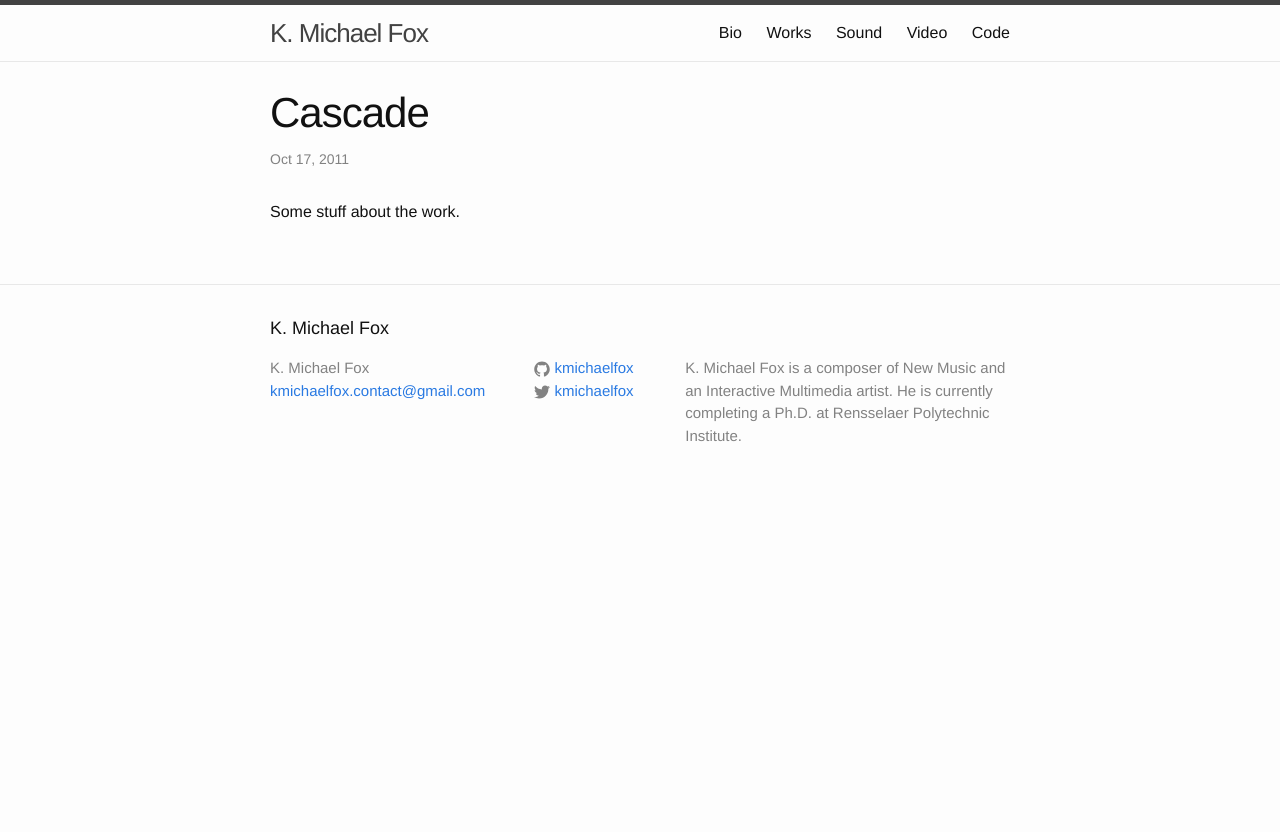
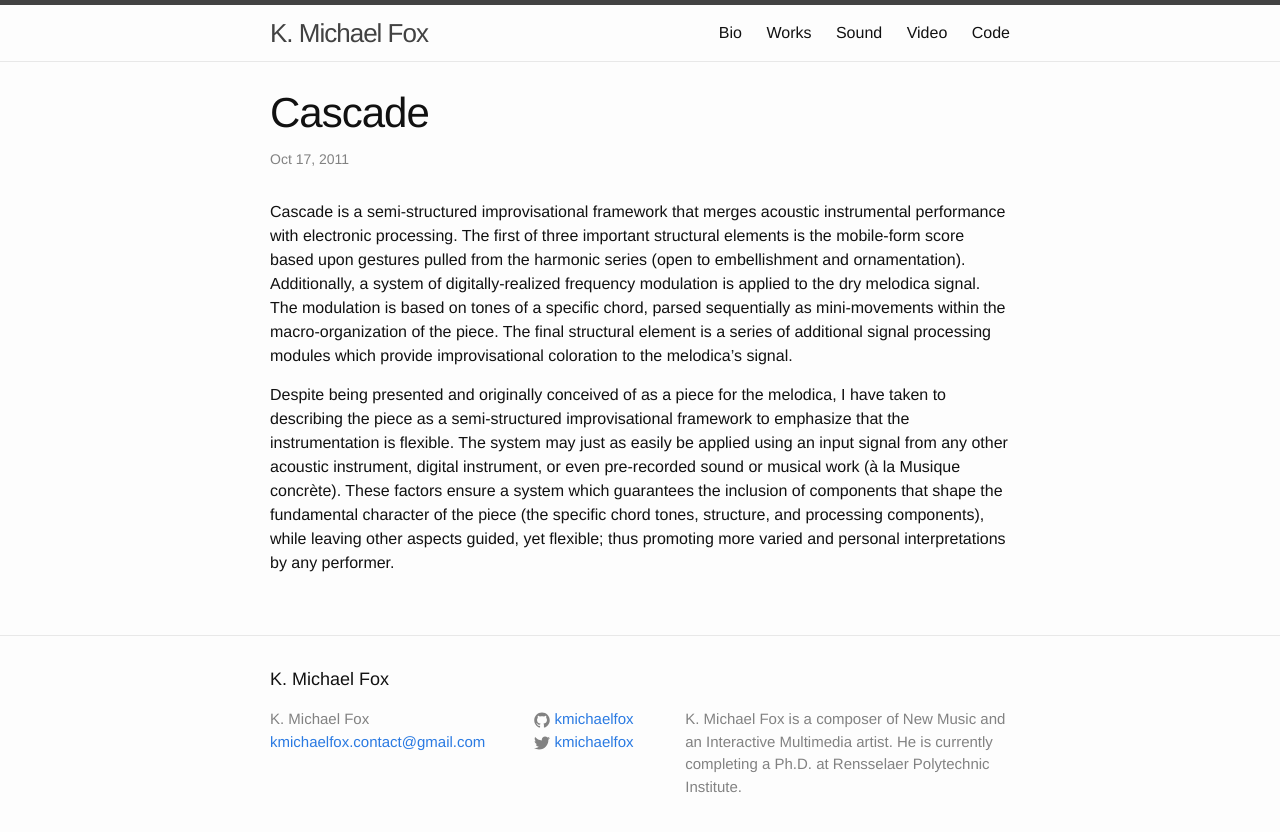
Before and after one commit to kmichaelfox/kmichaelfox.github.io, a Jekyll site: the page built from _posts/works/2011-10-17-cascade.md, in a window 1280 px wide. Shown: the top 832 px of the page. Built offline with Jekyll 4.4.1, drawn with Linux system fonts in a browser that asks for light colours.

Commit message:
updated info on last three pieces, media to come soon

```diff
--- a/_posts/works/2011-10-17-cascade.md
+++ b/_posts/works/2011-10-17-cascade.md
@@ -5,4 +5,7 @@ date: 2011-10-17
 categories: works
 tags: [live electronics, music]
 ---
-Some stuff about the work.
+
+Cascade is a semi-structured improvisational framework that merges acoustic instrumental performance with electronic processing. The first of three important structural elements is the mobile-form score based upon gestures pulled from the harmonic series (open to embellishment and ornamentation). Additionally, a system of digitally-realized frequency modulation is applied to the dry melodica signal. The modulation is based on tones of a specific chord, parsed sequentially as mini-movements within the macro-organization of the piece. The final structural element is a series of additional signal processing modules which provide improvisational coloration to the melodica’s signal.
+
+Despite being presented and originally conceived of as a piece for the melodica, I have taken to describing the piece as a semi-structured improvisational framework to emphasize that the instrumentation is flexible. The system may just as easily be applied using an input signal from any other acoustic instrument, digital instrument, or even pre-recorded sound or musical work (à la Musique concrète). These factors ensure a system which guarantees the inclusion of components that shape the fundamental character of the piece (the specific chord tones, structure, and processing components), while leaving other aspects guided, yet flexible; thus promoting more varied and personal interpretations by any performer.
```
Also changed, not shown: _posts/works/2012-11-14-eighty-eight.md (+4 -0 lines), _posts/works/2013-12-9-charivari.md (+2 -0 lines).
